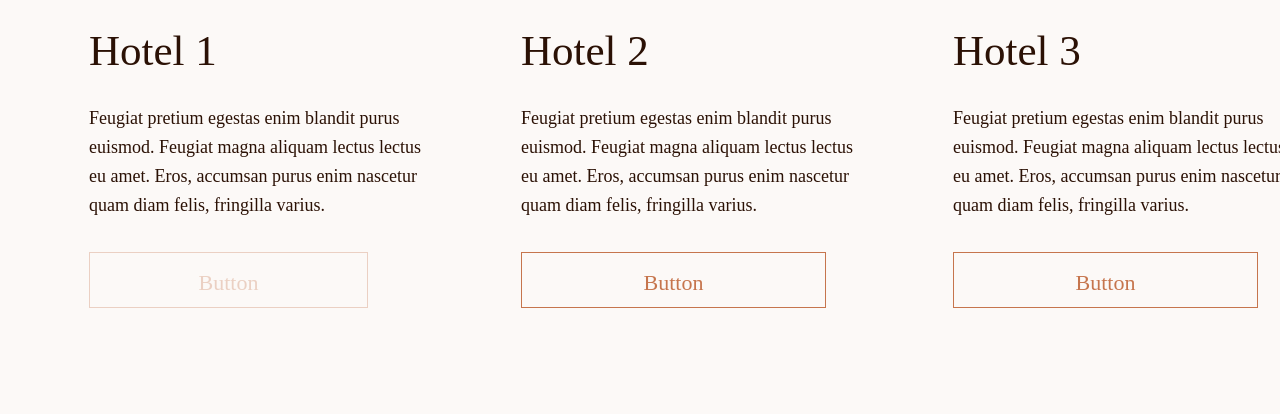
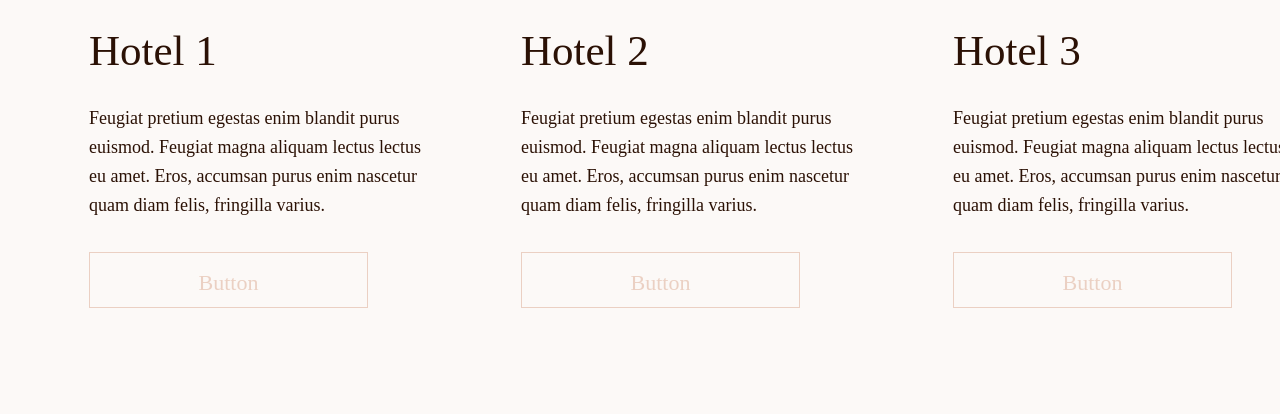
Before and after one commit to LimonkaLi/Portfolio, a plain HTML site: page sites/wedding/index.html in a window 1280 px wide. Shown: the part 3952-4366 px from the top of the page. Drawn offline with Linux system fonts and the light colour scheme.

Commit message:
Update styles.css

```diff
--- a/sites/wedding/styles.css
+++ b/sites/wedding/styles.css
@@ -186,7 +186,7 @@ h3 {
 	margin-right: 30px;
 
 }
-	button:nth-child(even) {
+	button:last-child {
 	font-family: "Montaga";
 	font-style:normal;
 	font-weight: 400;
```
